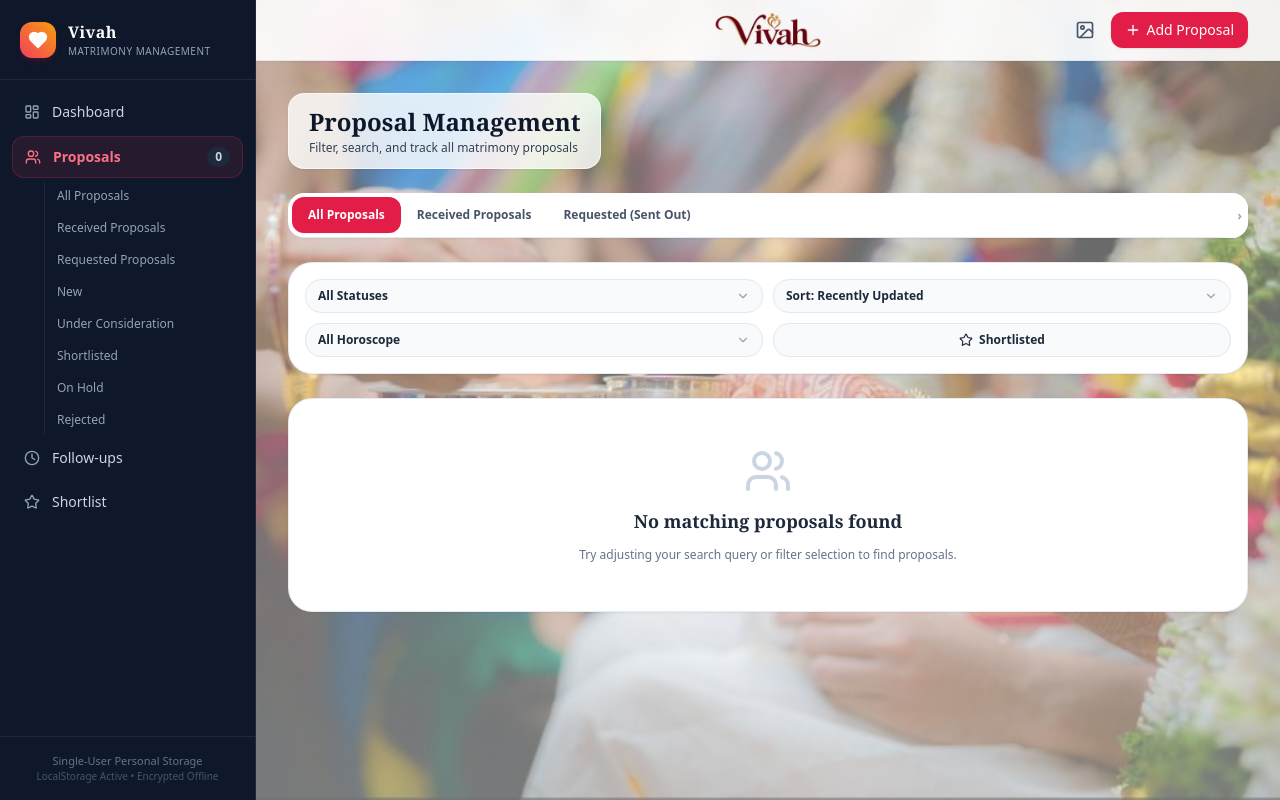
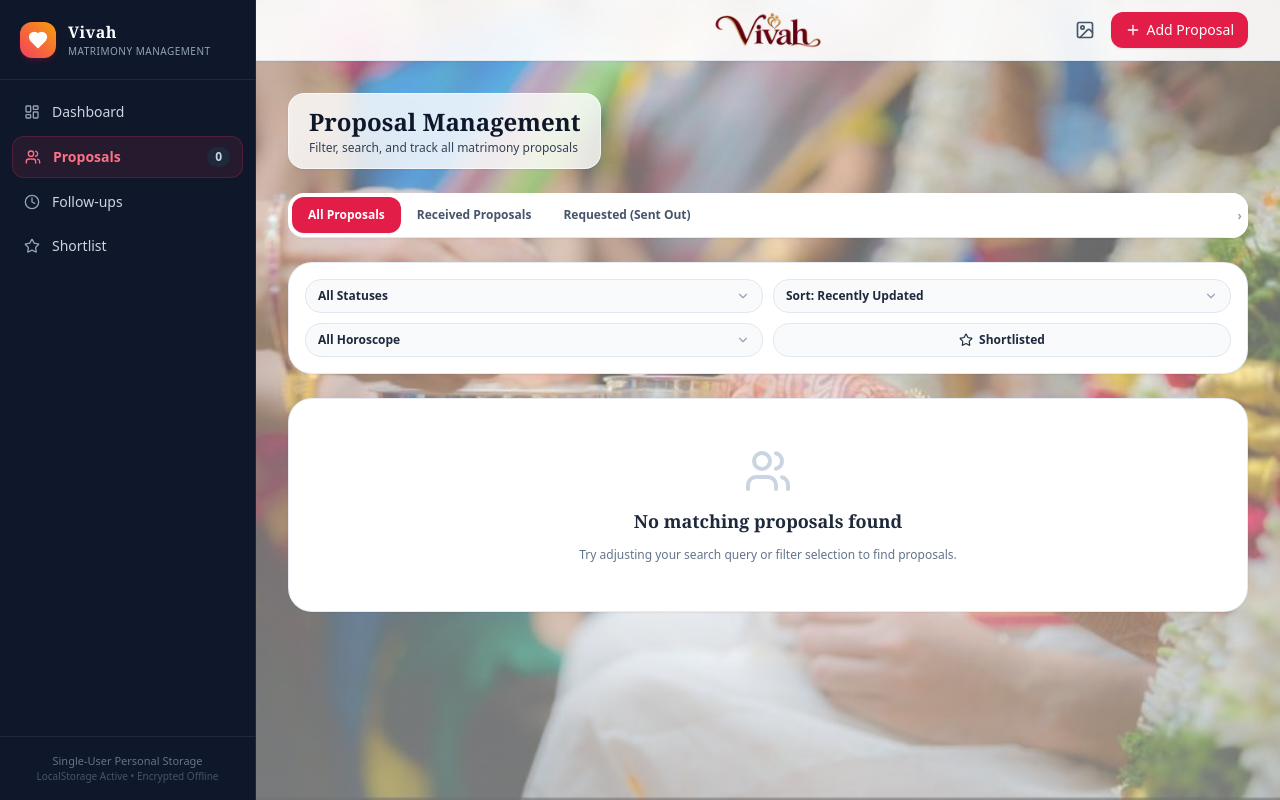
Before and after one commit to Srivathsan-09/vivah, a Next.js app: page /proposals in a window 1280 px wide. Built offline with nearby package versions, Linux system fonts and the light colour scheme.

Commit message:
Remove Proposals sidebar sub-menu dropdown & fix modal backdrop z-index to eliminate top header white space

```diff
--- a/src/app/followups/page.tsx
+++ b/src/app/followups/page.tsx
@@ -216,7 +216,7 @@ export default function FollowUpsPage() {
 
       {/* Custom Delete Modal */}
       {deleteConfirmModal.isOpen && (
-        <div className="fixed inset-0 z-50 flex items-center justify-center p-4 bg-slate-900/60 backdrop-blur-sm animate-fade-in">
+        <div className="fixed inset-0 z-[100] flex items-center justify-center p-4 bg-slate-900/60 backdrop-blur-sm animate-fade-in">
           <div className="bg-white rounded-3xl max-w-sm w-full p-6 shadow-2xl border border-slate-100 space-y-4 text-center">
             <div className="w-12 h-12 rounded-2xl bg-rose-100 text-rose-600 flex items-center justify-center mx-auto border border-rose-200">
               <Trash2 className="w-6 h-6" />
--- a/src/app/page.tsx
+++ b/src/app/page.tsx
@@ -296,7 +296,7 @@ export default function Dashboard() {
 
       {/* Custom Delete Proposal Confirmation Modal */}
       {deleteConfirmModal.isOpen && deleteConfirmModal.proposal && (
-        <div className="fixed inset-0 z-50 flex items-center justify-center p-4 bg-slate-900/60 backdrop-blur-sm animate-fade-in">
+        <div className="fixed inset-0 z-[100] flex items-center justify-center p-4 bg-slate-900/60 backdrop-blur-sm animate-fade-in">
           <div className="bg-white rounded-3xl max-w-sm w-full p-6 shadow-2xl border border-slate-100 space-y-4 text-center">
             <div className="w-12 h-12 rounded-2xl bg-rose-100 text-rose-600 flex items-center justify-center mx-auto border border-rose-200">
               <Trash2 className="w-6 h-6" />
--- a/src/app/proposals/[id]/page.tsx
+++ b/src/app/proposals/[id]/page.tsx
@@ -1270,7 +1270,7 @@ export default function ProposalDetailPage() {
 
       {/* Custom Delete Proposal Confirmation Modal */}
       {deleteModalOpen && (
-        <div className="fixed inset-0 z-50 flex items-center justify-center p-4 bg-slate-900/60 backdrop-blur-sm animate-fade-in">
+        <div className="fixed inset-0 z-[100] flex items-center justify-center p-4 bg-slate-900/60 backdrop-blur-sm animate-fade-in">
           <div className="bg-white rounded-3xl max-w-sm w-full p-6 shadow-2xl border border-slate-100 space-y-4 text-center">
             <div className="w-12 h-12 rounded-2xl bg-rose-100 text-rose-600 flex items-center justify-center mx-auto border border-rose-200">
               <Trash2 className="w-6 h-6" />
@@ -1304,7 +1304,7 @@ export default function ProposalDetailPage() {
       )}
       {/* Generic Custom Action Confirmation Modal (No Native Browser Dialogs) */}
       {genericConfirmModal.isOpen && (
-        <div className="fixed inset-0 z-50 flex items-center justify-center p-4 bg-slate-900/60 backdrop-blur-sm animate-fade-in">
+        <div className="fixed inset-0 z-[100] flex items-center justify-center p-4 bg-slate-900/60 backdrop-blur-sm animate-fade-in">
           <div className="bg-white rounded-3xl max-w-sm w-full p-6 shadow-2xl border border-slate-100 space-y-4 text-center">
             <div className="w-12 h-12 rounded-2xl bg-rose-100 text-rose-600 flex items-center justify-center mx-auto border border-rose-200">
               <Trash2 className="w-6 h-6" />
--- a/src/app/proposals/page.tsx
+++ b/src/app/proposals/page.tsx
@@ -560,7 +560,7 @@ function ProposalsContent() {
 
       {/* Custom Delete Proposal Confirmation Modal */}
       {deleteConfirmModal.isOpen && deleteConfirmModal.proposal && (
-        <div className="fixed inset-0 z-50 flex items-center justify-center p-4 bg-slate-900/60 backdrop-blur-sm animate-fade-in">
+        <div className="fixed inset-0 z-[100] flex items-center justify-center p-4 bg-slate-900/60 backdrop-blur-sm animate-fade-in">
           <div className="bg-white rounded-3xl max-w-sm w-full p-6 shadow-2xl border border-slate-100 space-y-4 text-center">
             <div className="w-12 h-12 rounded-2xl bg-rose-100 text-rose-600 flex items-center justify-center mx-auto border border-rose-200">
               <Trash2 className="w-6 h-6" />
--- a/src/components/layout/Header.tsx
+++ b/src/components/layout/Header.tsx
@@ -11,7 +11,7 @@ interface HeaderProps {
 
 export const Header: React.FC<HeaderProps> = ({ onOpenMobileMenu, onOpenAddProposal }) => {
   return (
-    <header className="sticky top-0 z-30 bg-white/90 backdrop-blur-md border-b border-slate-200 px-3 sm:px-6 md:px-8 py-2.5 sm:py-3 flex items-center justify-between gap-2 shadow-sm relative">
+    <header className="sticky top-0 z-20 bg-white/90 backdrop-blur-md border-b border-slate-200 px-3 sm:px-6 md:px-8 py-2.5 sm:py-3 flex items-center justify-between gap-2 shadow-sm relative">
       {/* Left: Mobile Sidebar Toggle Menu Button */}
       <div className="flex items-center gap-1.5 sm:gap-3 z-0">
         <button
--- a/src/components/layout/Sidebar.tsx
+++ b/src/components/layout/Sidebar.tsx
@@ -77,17 +77,6 @@ export const Sidebar: React.FC<SidebarProps> = ({ mobileOpen, setMobileOpen, onO
     },
   ];
 
-  const proposalSubLinks = [
-    { label: 'All Proposals', href: '/proposals' },
-    { label: 'Received Proposals', href: '/proposals?type=Received' },
-    { label: 'Requested Proposals', href: '/proposals?type=Requested' },
-    { label: 'New', href: '/proposals?status=New' },
-    { label: 'Under Consideration', href: '/proposals?status=Under%20Consideration' },
-    { label: 'Shortlisted', href: '/proposals?status=Shortlisted' },
-    { label: 'On Hold', href: '/proposals?status=On%20Hold' },
-    { label: 'Rejected', href: '/proposals?status=Rejected' },
-  ];
-
   const sidebarContent = (
     <div className="flex flex-col h-full bg-slate-900 text-slate-100 border-r border-slate-800">
       {/* Brand Header */}
@@ -143,22 +132,6 @@ export const Sidebar: React.FC<SidebarProps> = ({ mobileOpen, setMobileOpen, onO
                   </span>
                 )}
               </Link>
-
-              {/* Sub links for Proposals if active */}
-              {item.href === '/proposals' && isActive && (
-                <div className="ml-8 mt-1 space-y-1 border-l border-slate-800 pl-3">
-                  {proposalSubLinks.map((sub) => (
-                    <Link
-                      key={sub.href}
-                      href={sub.href}
-                      onClick={() => setMobileOpen(false)}
-                      className="block text-xs py-1.5 text-slate-400 hover:text-rose-300 transition-colors"
-                    >
-                      {sub.label}
-                    </Link>
-                  ))}
-                </div>
-              )}
             </div>
           );
         })}
--- a/src/components/modals/CommunicationModal.tsx
+++ b/src/components/modals/CommunicationModal.tsx
@@ -83,7 +83,7 @@ export const CommunicationModal: React.FC<CommunicationModalProps> = ({
   };
 
   return (
-    <div className="fixed inset-0 z-50 flex items-center justify-center p-4 bg-slate-900/60 backdrop-blur-sm">
+    <div className="fixed inset-0 z-[100] flex items-center justify-center p-4 bg-slate-900/60 backdrop-blur-sm">
       <div className="bg-white rounded-3xl max-w-lg w-full p-6 shadow-2xl border border-slate-100 flex flex-col overflow-hidden">
         <div className="flex items-center justify-between pb-4 border-b border-slate-100">
           <div>
--- a/src/components/modals/DuplicateAlertModal.tsx
+++ b/src/components/modals/DuplicateAlertModal.tsx
@@ -24,7 +24,7 @@ export const DuplicateAlertModal: React.FC<DuplicateAlertModalProps> = ({
   if (!isOpen) return null;
 
   return (
-    <div className="fixed inset-0 z-50 flex items-center justify-center p-4 bg-slate-900/60 backdrop-blur-sm animate-fade-in">
+    <div className="fixed inset-0 z-[100] flex items-center justify-center p-4 bg-slate-900/60 backdrop-blur-sm animate-fade-in">
       <div className="bg-white rounded-3xl max-w-md w-full p-6 shadow-2xl border border-slate-100 overflow-hidden">
         <div className="flex items-center justify-between pb-4 border-b border-slate-100">
           <div className="flex items-center gap-3">
--- a/src/components/modals/FollowUpModal.tsx
+++ b/src/components/modals/FollowUpModal.tsx
@@ -89,7 +89,7 @@ export const FollowUpModal: React.FC<FollowUpModalProps> = ({
   };
 
   return (
-    <div className="fixed inset-0 z-50 flex items-center justify-center p-4 bg-slate-900/60 backdrop-blur-sm">
+    <div className="fixed inset-0 z-[100] flex items-center justify-center p-4 bg-slate-900/60 backdrop-blur-sm">
       <div className="bg-white rounded-3xl max-w-md w-full p-6 shadow-2xl border border-slate-100 flex flex-col">
         <div className="flex items-center justify-between pb-4 border-b border-slate-100">
           <div className="flex items-center gap-2.5">
--- a/src/components/modals/NoteModal.tsx
+++ b/src/components/modals/NoteModal.tsx
@@ -65,7 +65,7 @@ export const NoteModal: React.FC<NoteModalProps> = ({
   };
 
   return (
-    <div className="fixed inset-0 z-50 flex items-center justify-center p-4 bg-slate-900/60 backdrop-blur-sm">
+    <div className="fixed inset-0 z-[100] flex items-center justify-center p-4 bg-slate-900/60 backdrop-blur-sm">
       <div className="bg-white rounded-3xl max-w-md w-full p-6 shadow-2xl border border-slate-100 flex flex-col">
         <div className="flex items-center justify-between pb-4 border-b border-slate-100">
           <div className="flex items-center gap-2.5">
--- a/src/components/modals/ProposalModal.tsx
+++ b/src/components/modals/ProposalModal.tsx
@@ -163,7 +163,7 @@ export const ProposalModal: React.FC<ProposalModalProps> = ({
   };
 
   return (
-    <div className="fixed inset-0 z-50 flex items-center justify-center p-3 sm:p-4 bg-slate-900/60 backdrop-blur-sm overflow-hidden">
+    <div className="fixed inset-0 z-[100] flex items-center justify-center p-3 sm:p-4 bg-slate-900/60 backdrop-blur-sm overflow-hidden">
       <div className="bg-white rounded-3xl max-w-2xl w-full h-[85vh] max-h-[580px] shadow-2xl border border-slate-100 flex flex-col overflow-hidden my-auto">
         {/* Modal Header */}
         <div className="p-3.5 sm:p-5 border-b border-slate-100 flex items-center justify-between bg-slate-50/50 flex-shrink-0">
--- a/src/components/modals/RejectionModal.tsx
+++ b/src/components/modals/RejectionModal.tsx
@@ -55,7 +55,7 @@ export const RejectionModal: React.FC<RejectionModalProps> = ({
   ];
 
   return (
-    <div className="fixed inset-0 z-50 flex items-center justify-center p-4 bg-slate-900/60 backdrop-blur-sm">
+    <div className="fixed inset-0 z-[100] flex items-center justify-center p-4 bg-slate-900/60 backdrop-blur-sm">
       <div className="bg-white rounded-3xl max-w-md w-full p-6 shadow-2xl border border-slate-100 flex flex-col">
         <div className="flex items-center justify-between pb-4 border-b border-slate-100">
           <div className="flex items-center gap-2.5">
```
